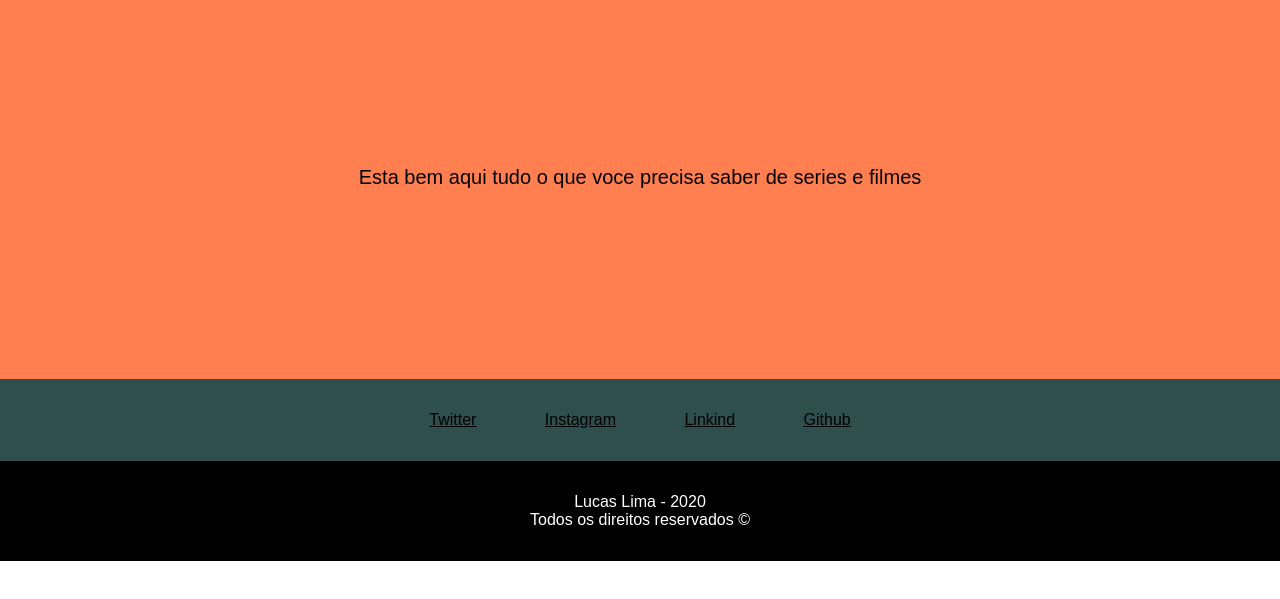
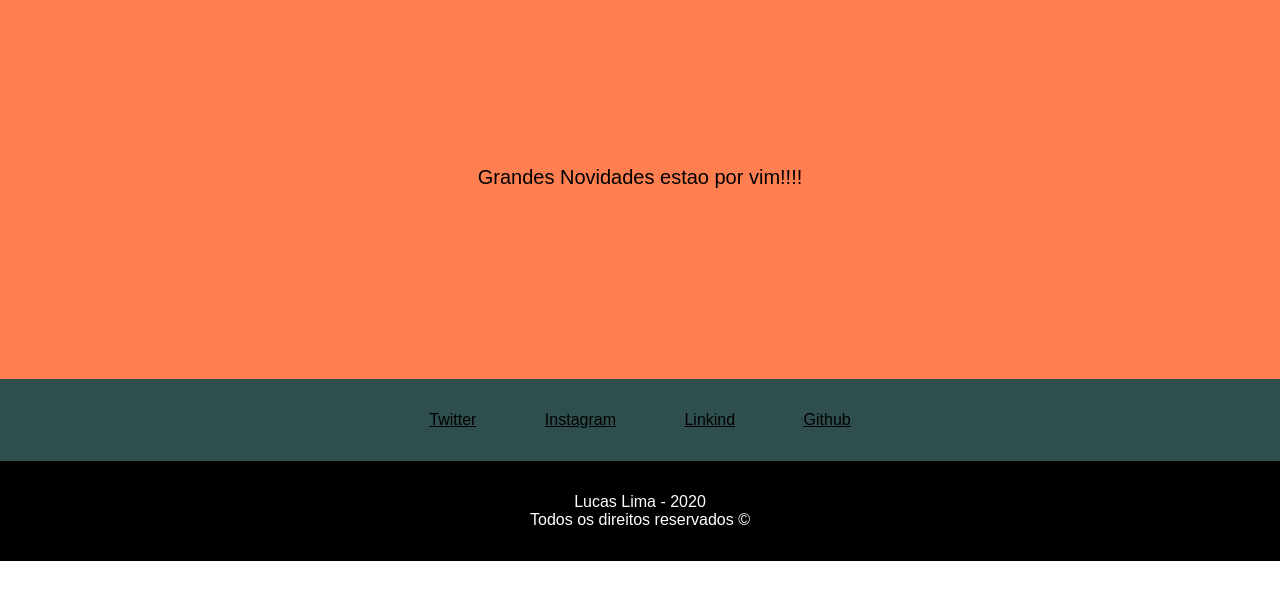
Before and after one commit to Lukas00-gif/teste, a plain HTML site: page index.html in a window 1280 px wide. Shown: the part 85-684 px from the top of the page. Drawn offline with Linux system fonts and the light colour scheme.

Commit message:
Update index.html
pequenas mudança

```diff
--- a/index.html
+++ b/index.html
@@ -20,7 +20,7 @@
     </header> <!-- Fim do cabeçalho -->
     <main> <!-- meio do site-->
         <div class="cabecalho">
-            <p>Esta bem aqui tudo o que voce precisa saber de series e filmes</p>
+            <p>Grandes Novidades estao por vim!!!!</p>
         </div>
     </main> <!-- fim do meio do site -->
     <footer> <!-- inicio do rodape-->
```
